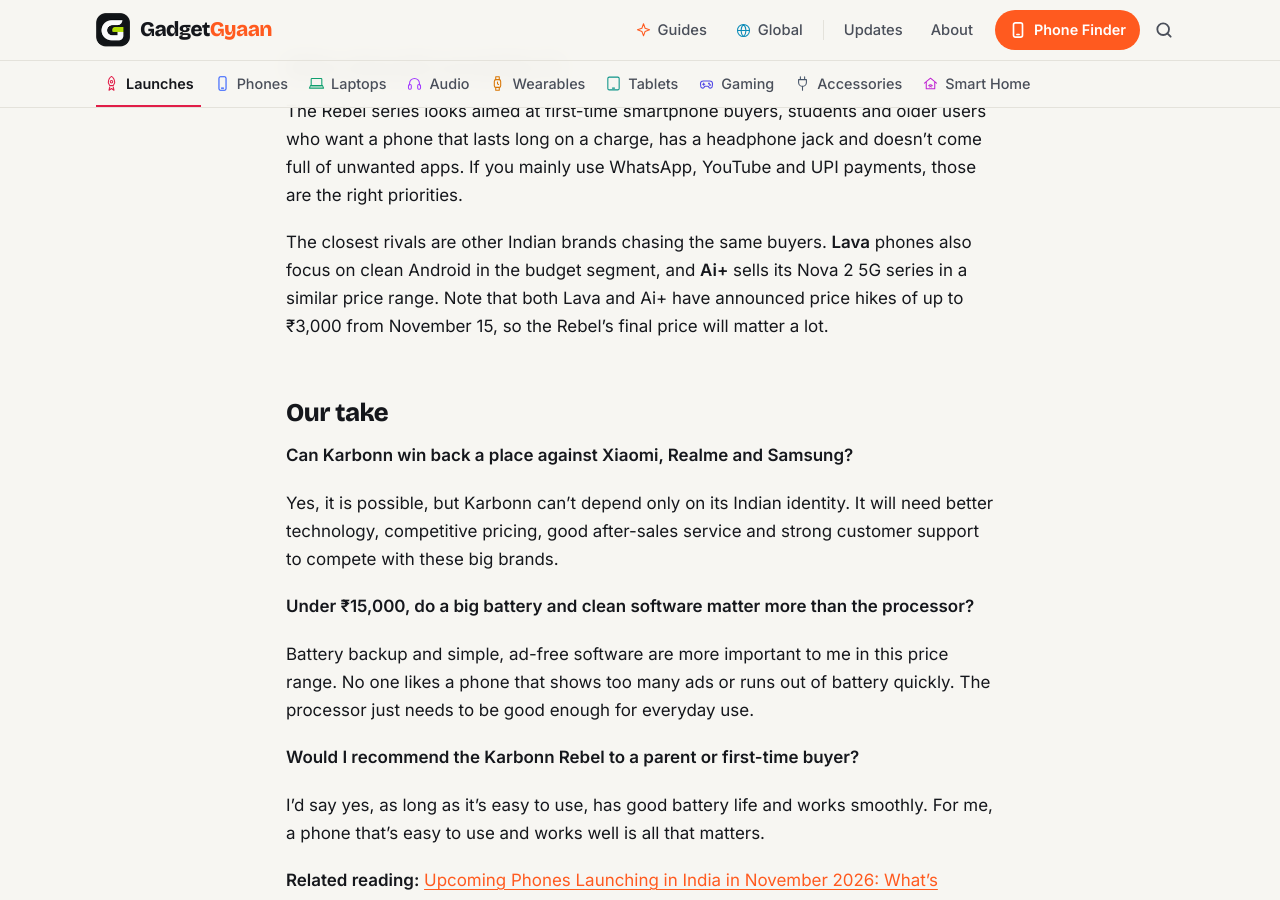
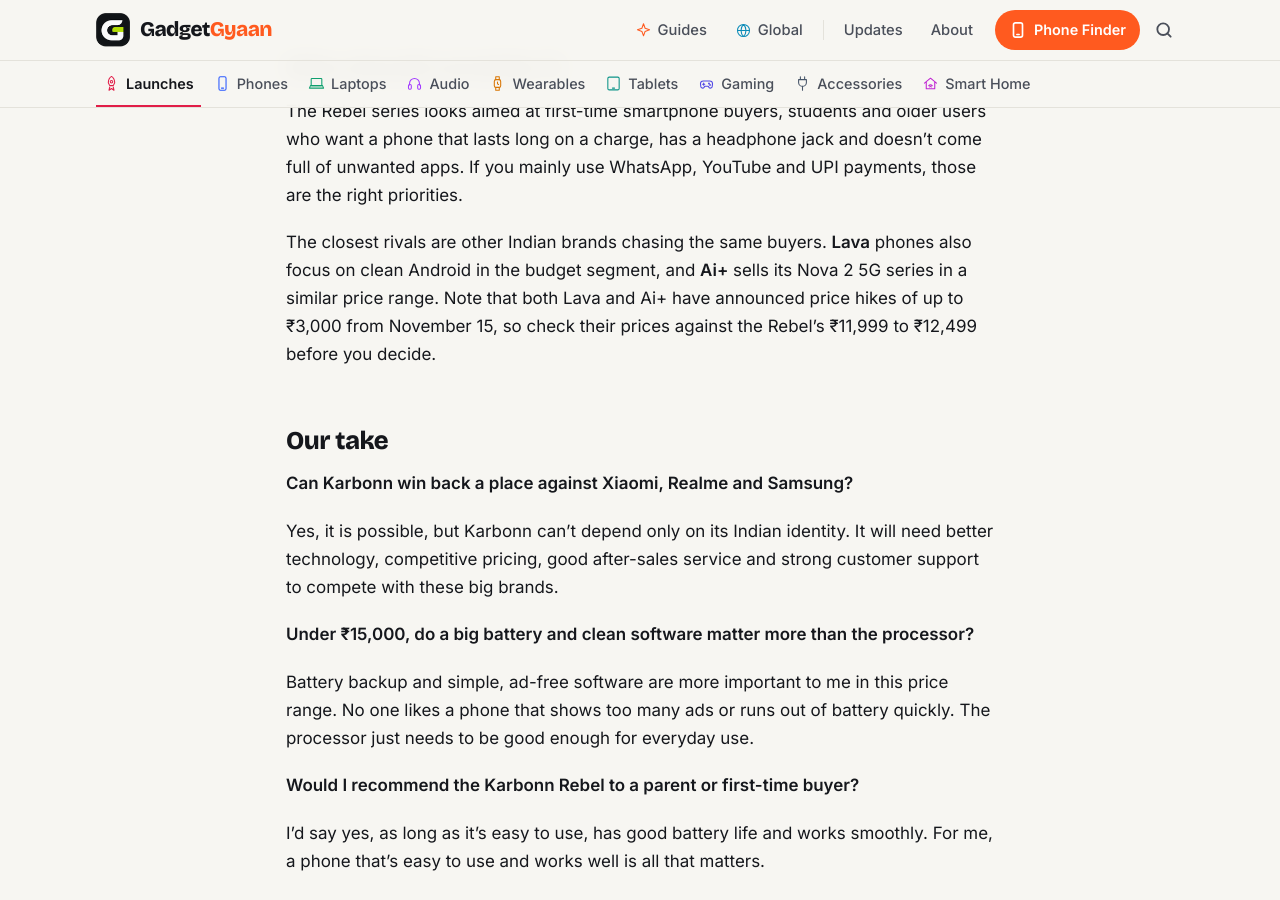
Before and after one commit to kiteksood167/kiteksood167.github.io, a Jekyll site: the page built from _posts/2026-11-01-karbonn-rebel-rebel-pro-5g-india-launch-november-2.md, in a window 1280 px wide and 900 px high, scrolled down 4461 px. Built offline with Jekyll 4.4.1, drawn with Linux system fonts in a browser that asks for light colours; comment, search, counter and statistics services are not loaded; some of the changed text lies outside the part shown.

Commit message:
Karbonn post: tidy table header and rivals line
Co-Authored-By: Claude Opus 5.5 <noreply@anthropic.com>
Claude-Session: https://claude.ai/code/session_01WQRPmSxMwztgHXfstCGpBN

```diff
--- a/_posts/2026-11-01-karbonn-rebel-rebel-pro-5g-india-launch-november-2.md
+++ b/_posts/2026-11-01-karbonn-rebel-rebel-pro-5g-india-launch-november-2.md
@@ -89,7 +89,7 @@ Both phones use the MediaTek Helio G81, an entry-level chip that is fine for cal
 
 The Rebel series looks aimed at first-time smartphone buyers, students and older users who want a phone that lasts long on a charge, has a headphone jack and doesn't come full of unwanted apps. If you mainly use WhatsApp, YouTube and UPI payments, those are the right priorities.
 
-The closest rivals are other Indian brands chasing the same buyers. **Lava** phones also focus on clean Android in the budget segment, and **Ai+** sells its Nova 2 5G series in a similar price range. Note that both Lava and Ai+ have announced price hikes of up to ₹3,000 from November 15, so the Rebel's final price will matter a lot.
+The closest rivals are other Indian brands chasing the same buyers. **Lava** phones also focus on clean Android in the budget segment, and **Ai+** sells its Nova 2 5G series in a similar price range. Note that both Lava and Ai+ have announced price hikes of up to ₹3,000 from November 15, so check their prices against the Rebel's ₹11,999 to ₹12,499 before you decide.
 
 ## Our take
 
```
Also changed, not shown: other parts of _posts/2026-11-01-karbonn-rebel-rebel-pro-5g-india-launch-november-2.md (+1 -1 lines).
